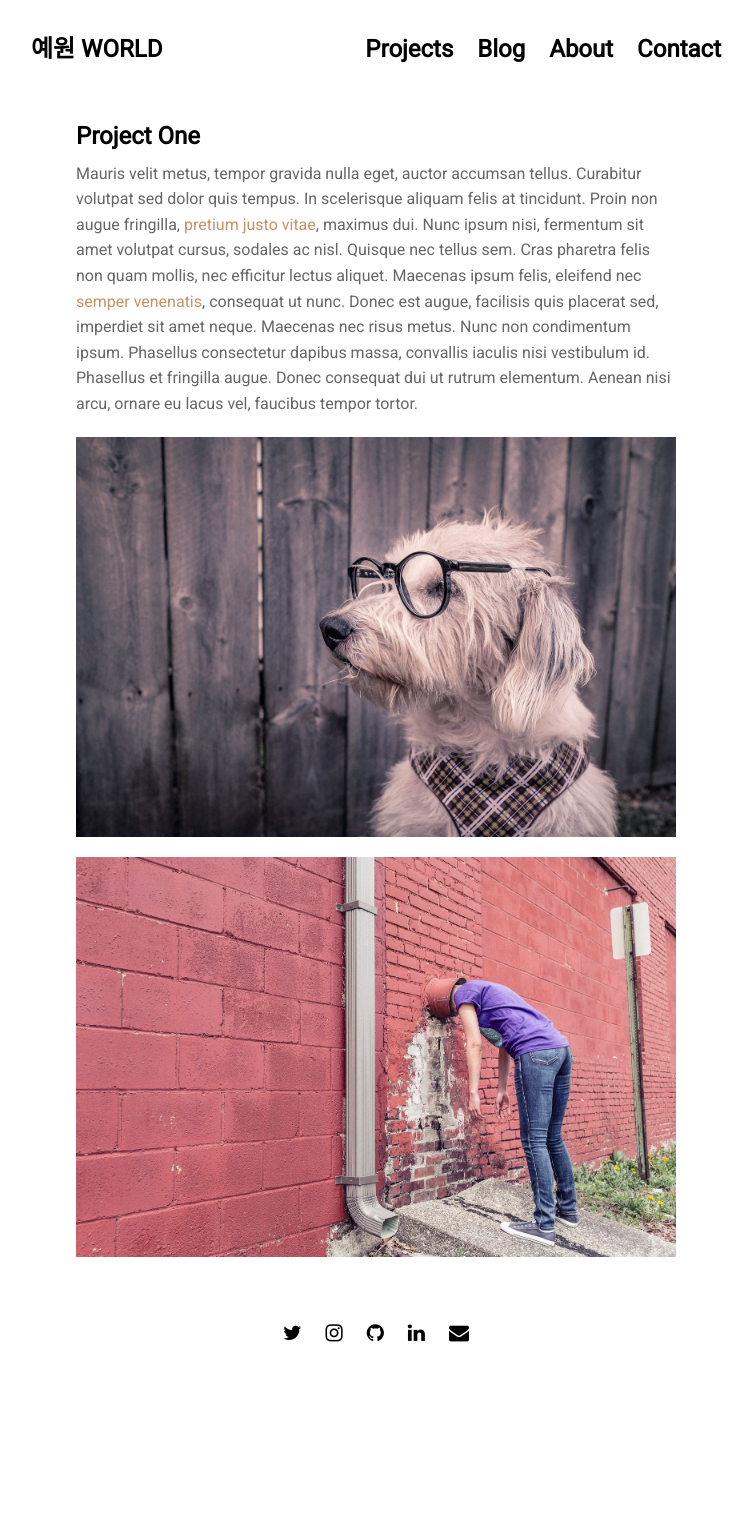
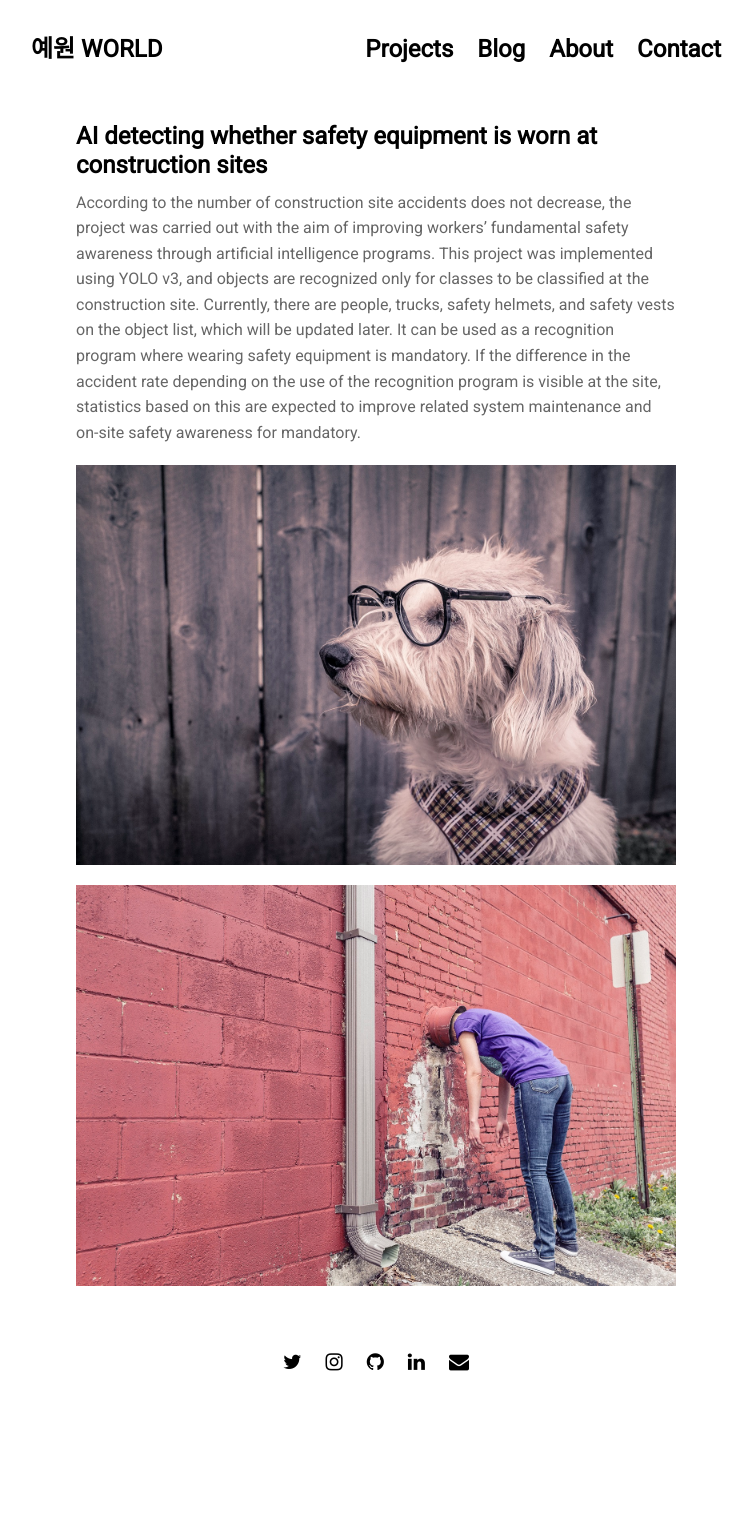
Before and after one commit to yaewon0411/blog, a Jekyll site: the page built from projects/proj-1.md, in a window 1280 px wide. Shown: the whole page, without its empty margins (264-1017 px from the left). Built offline with Jekyll 4.4.1, drawn with Linux system fonts in a browser that asks for light colours; nearby versions of some CDN libraries; before the commit the page ends 1487 px from its top, so only the background shows below that.

Commit message:
update project section

```diff
--- a/_data/settings.yml
+++ b/_data/settings.yml
@@ -11,7 +11,7 @@ menu:
 # Projects Section
 
 projects:
-- {name: 'Project One',   url: 'proj-1'}
+- {name: 'AI detecting<br> whether safety equipment is<br> worn at construction sites',   url: 'proj-1'}
 - {name: 'Project Two',   url: 'proj-2'}
 - {name: 'Project Three', url: 'proj-3'}
 - {name: 'Project Four',  url: 'proj-4'}
--- a/projects/proj-1.md
+++ b/projects/proj-1.md
@@ -1,8 +1,13 @@
 ---
 layout: post
-title: 'Project One'
+title: 'AI detecting whether safety equipment is worn at construction sites'
 ---
-Mauris velit metus, tempor gravida nulla eget, auctor accumsan tellus. Curabitur volutpat sed dolor quis tempus. In scelerisque aliquam felis at tincidunt. Proin non augue fringilla, [pretium justo vitae](#), maximus dui. Nunc ipsum nisi, fermentum sit amet volutpat cursus, sodales ac nisl. Quisque nec tellus sem. Cras pharetra felis non quam mollis, nec efficitur lectus aliquet. Maecenas ipsum felis, eleifend nec [semper venenatis](#), consequat ut nunc. Donec est augue, facilisis quis placerat sed, imperdiet sit amet neque. Maecenas nec risus metus. Nunc non condimentum ipsum. Phasellus consectetur dapibus massa, convallis iaculis nisi vestibulum id. Phasellus et fringilla augue. Donec consequat dui ut rutrum elementum. Aenean nisi arcu, ornare eu lacus vel, faucibus tempor tortor.
+
+According to the number of construction site accidents does not decrease,
+the project was carried out with the aim of improving workers' fundamental safety awareness
+through artificial intelligence programs.
+This project was implemented using YOLO v3, and objects are recognized only for classes to be classified at the construction site. Currently, there are people, trucks, safety helmets, and safety vests on the object list, which will be updated later.
+It can be used as a recognition program where wearing safety equipment is mandatory. If the difference in the accident rate depending on the use of the recognition program is visible at the site, statistics based on this are expected to improve related system maintenance and on-site safety awareness for mandatory.
 
 {% include image.html url="http://www.gratisography.com" image="projects/proj-1/dog.jpg" %}
 
```
